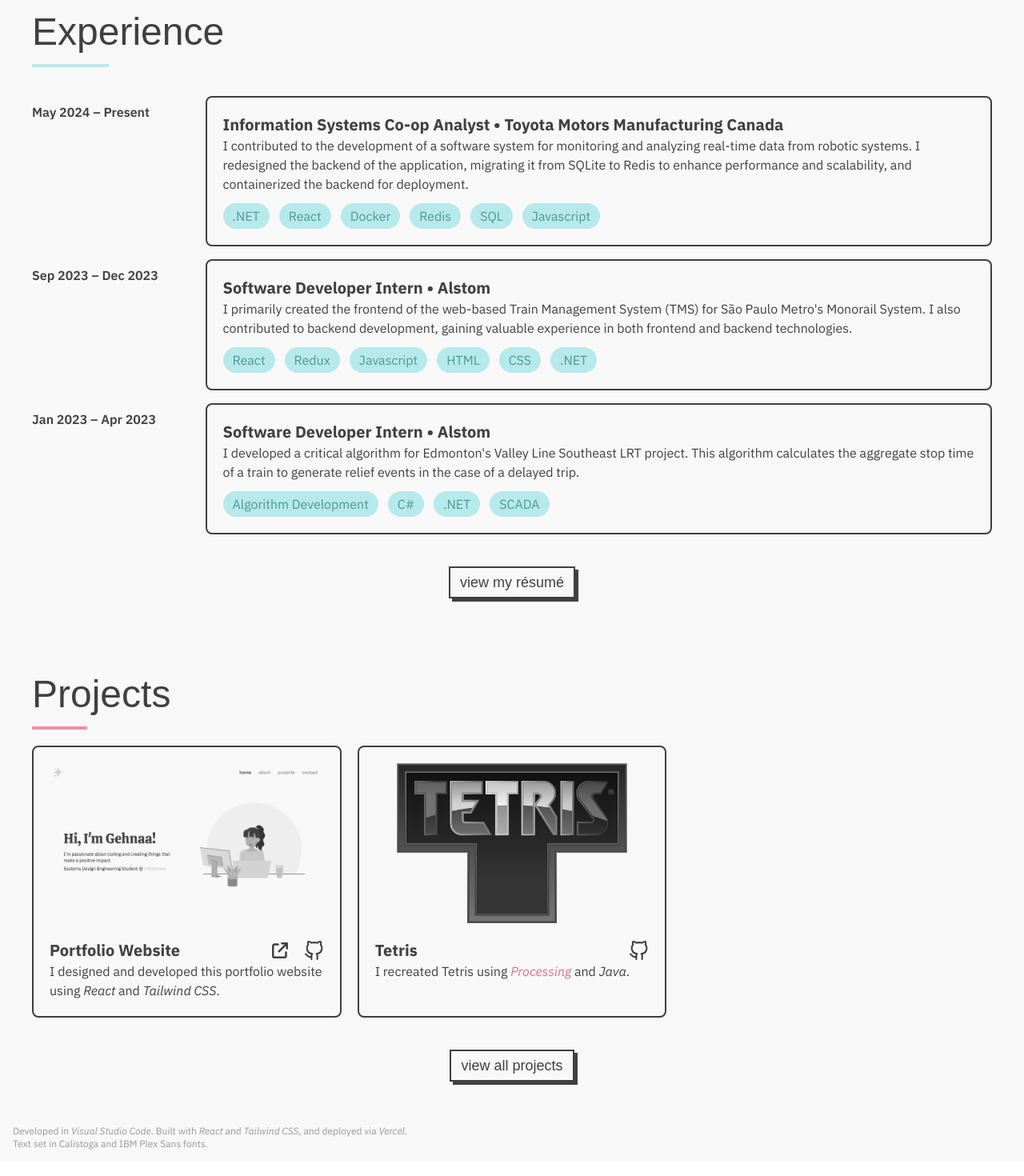
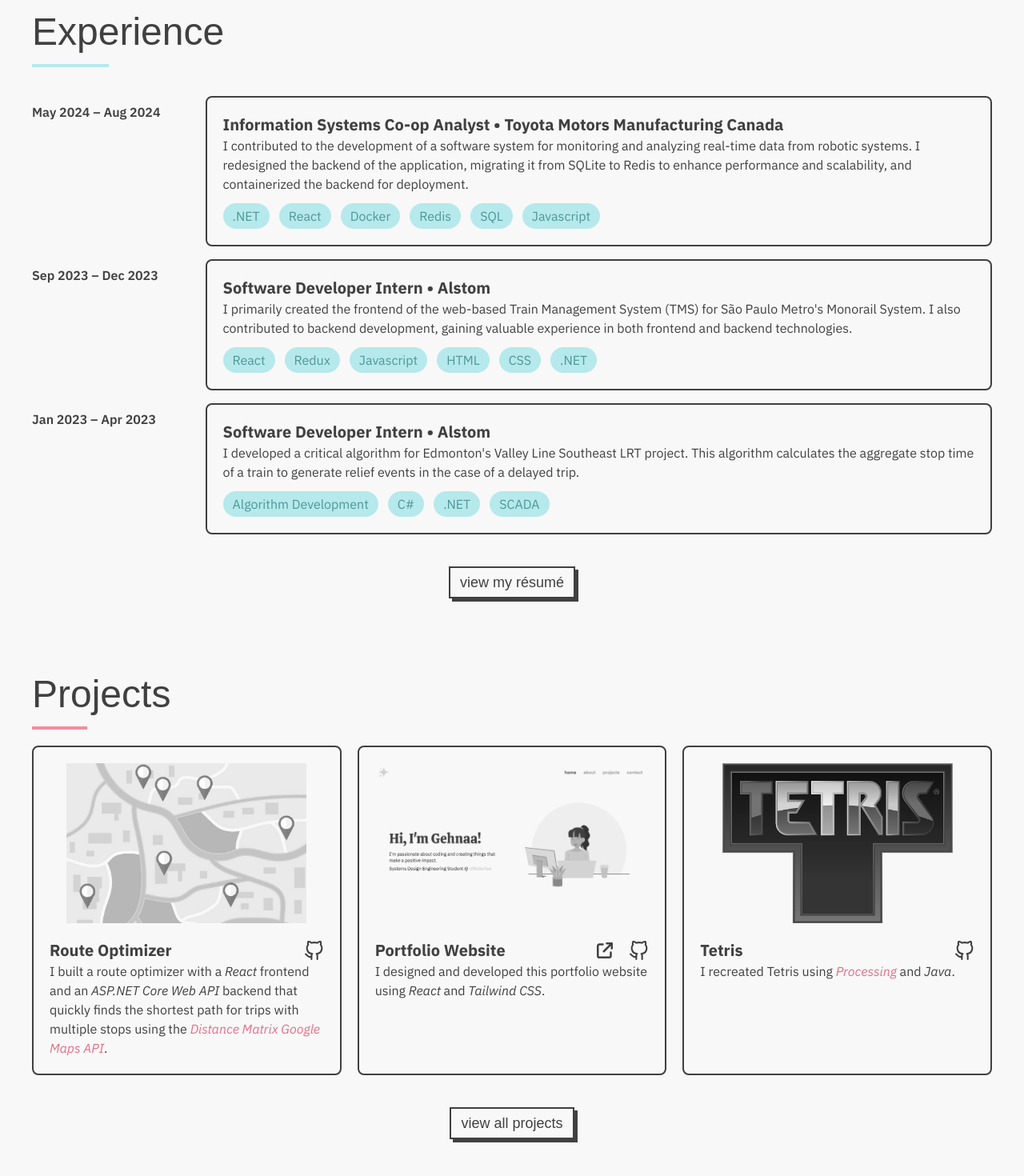
Before and after one commit to gp4311/portfolio-website, a React (Create React App) app: page / in a window 1280 px wide. Shown: the part 840-2310 px from the top of the page at 80% size. Built offline with nearby package versions, Linux system fonts and the light colour scheme; a web font is replaced by a local one.

Commit message:
Update projects and experience

```diff
--- a/src/data.js
+++ b/src/data.js
@@ -57,7 +57,7 @@
         link: 'https://tmmc.ca/en/',
         description: 'I contributed to the development of a software system for monitoring and analyzing real-time data from robotic systems. I redesigned the backend of the application, migrating it from SQLite to Redis to enhance performance and scalability, and containerized the backend for deployment.',
         start: 'May 2024',
-        end: 'Present',
+        end: 'Aug 2024',
         technologies: ['.NET', 'React', 'Docker', 'Redis', 'SQL', 'Javascript']
     },
     {
@@ -82,6 +82,13 @@
 
 // Projects
 export const projects = [
+    {
+        name: 'Route Optimizer',
+        description: <>I built a route optimizer with a <span className='italic'>React</span> frontend and an <span className='italic'>ASP.NET Core Web API</span> backend that quickly finds the shortest path for trips with multiple stops using the <a href='https://developers.google.com/maps/documentation/distance-matrix' target='_blank' rel='noreferrer' className='italic text-color-2c hover:underline'>Distance Matrix Google Maps API</a>.</>,
+        githubRepo: 'https://github.com/gp4311/route-optimizer',
+        technologies: ['ASP.NET Core', 'React', 'Javascript', 'CSS'],
+        image: '/images/route-optimizer.jpg'
+    },
     {
         name: 'Portfolio Website',
         description: <>I designed and developed this portfolio website using <span className='italic'>React</span> and <span className='italic'>Tailwind CSS</span>.</>,
```
Also changed, not shown: public/images/route-optimizer.jpg (added).
